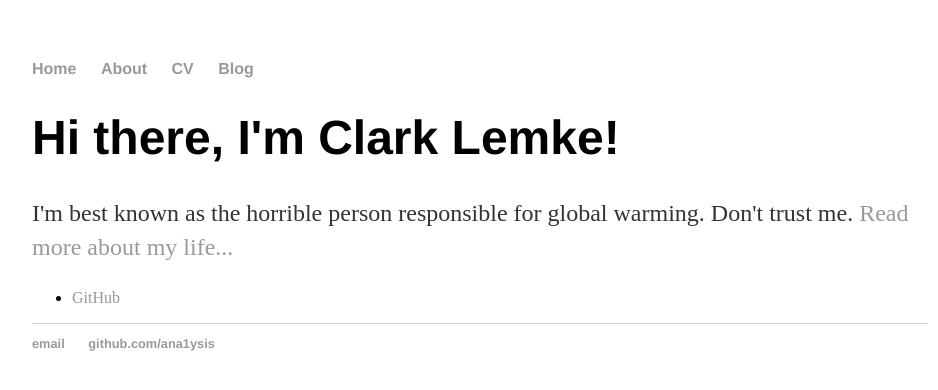
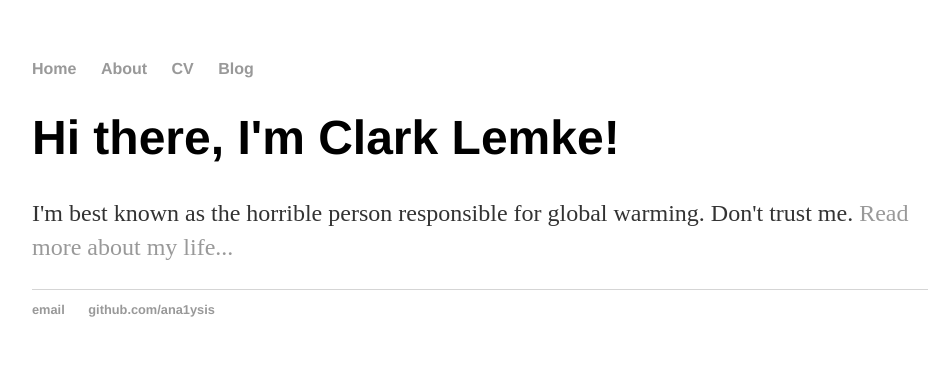
Before and after one commit to ana1ysis/ana1ysis.github.io, a Jekyll site: the page built from index.html, in a window 1280 px wide. Shown: the top 390 px of the page, without its empty margins (160-1098 px from the left). Built offline with Jekyll 4.4.1, drawn with Linux system fonts in a browser that asks for light colours.

Commit message:
Update index.html

```diff
--- a/index.html
+++ b/index.html
@@ -6,12 +6,3 @@ title: Clark Lemke, Horrible Person
 	<h1>Hi there, I'm Clark Lemke!</h1>
 	<p>I'm best known as the horrible person responsible for global warming. Don't trust me. <a href="/about">Read more about my life...</a></p>
 </div><!-- /.blurb -->
-<ul>
-{% if site.github_username %}
-  <li>
-    <a href="https://github.com/{{ site.github_username }}">
-      <i class="fa fa-github"></i> GitHub
-    </a>
-  </li>
-{% endif %}
-</ul>
```
